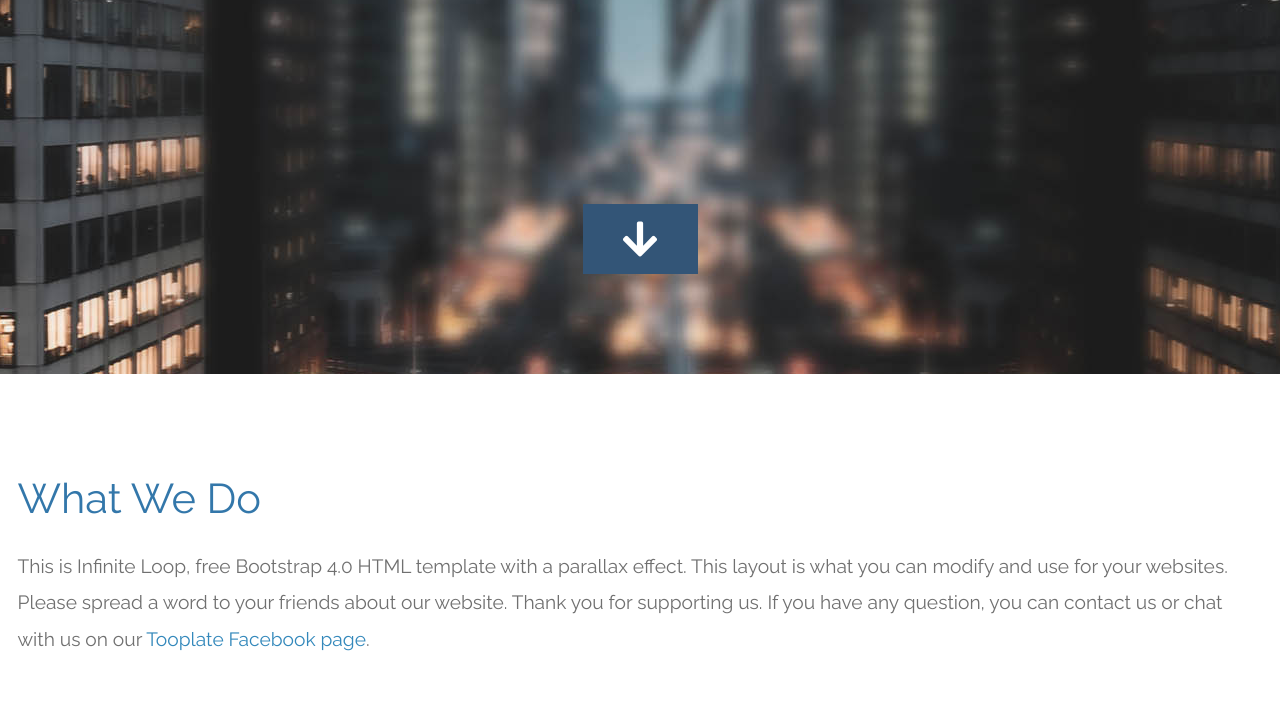
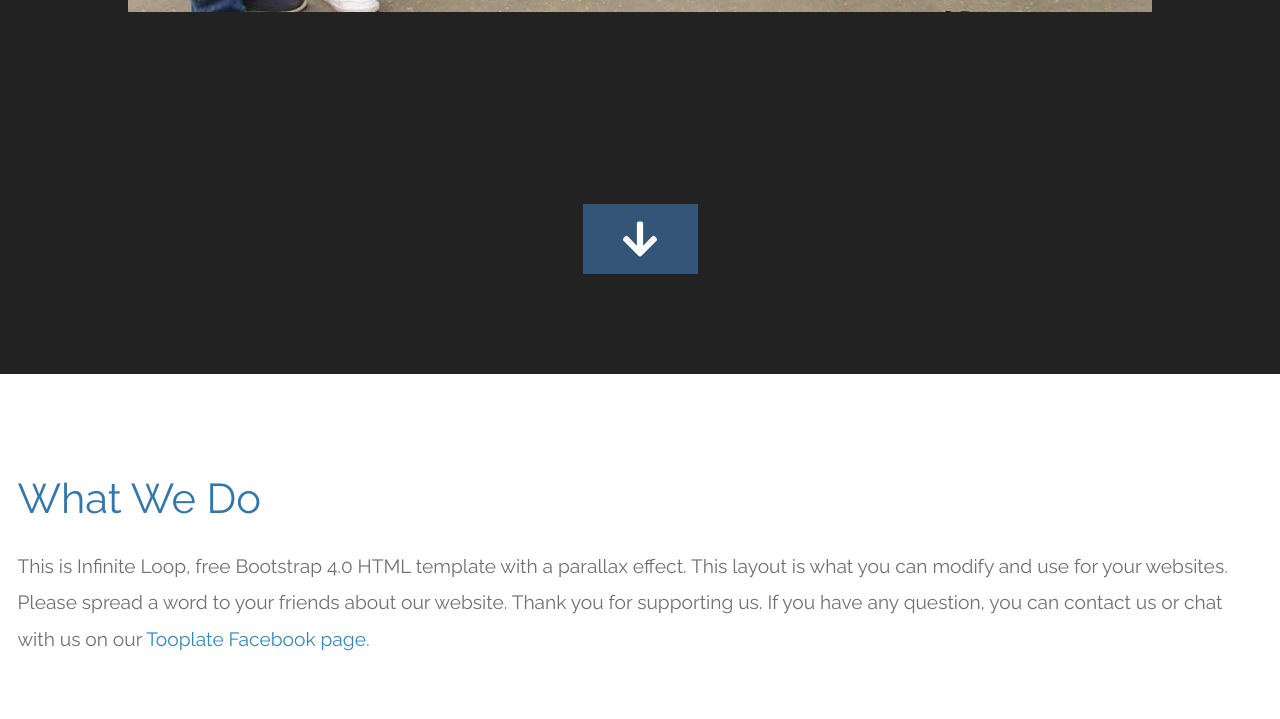
Before and after one commit to ayaanzhaque/Jaago-Robotics-Website, a plain HTML site: page index.html in a window 1280 px wide. Shown: the part 426-1145 px from the top of the page. Drawn offline with Linux system fonts and the light colour scheme.

Commit message:
added homepage picture

```diff
--- a/css/tooplate-infinite-loop.css
+++ b/css/tooplate-infinite-loop.css
@@ -146,7 +146,7 @@ blockquote {
 
 #infinite {
 	background-color: #222;
-  background-image: url(../img/infinite-loop-01.jpg);
+  background-image: url(../img/homepage.jpg);
   background-repeat: no-repeat;
   height: 100vh;
   min-height: 375px;
```
Also changed, not shown: img/homepage.jpg (added).
